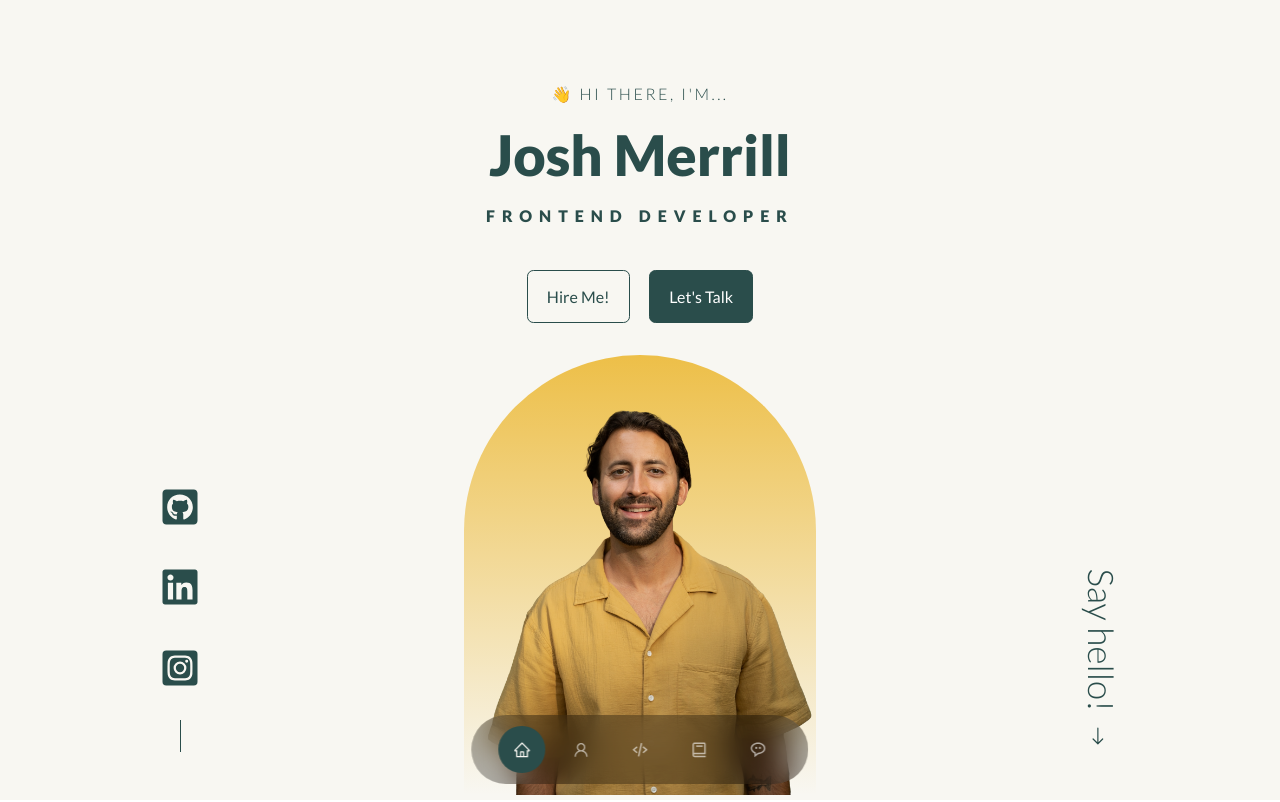
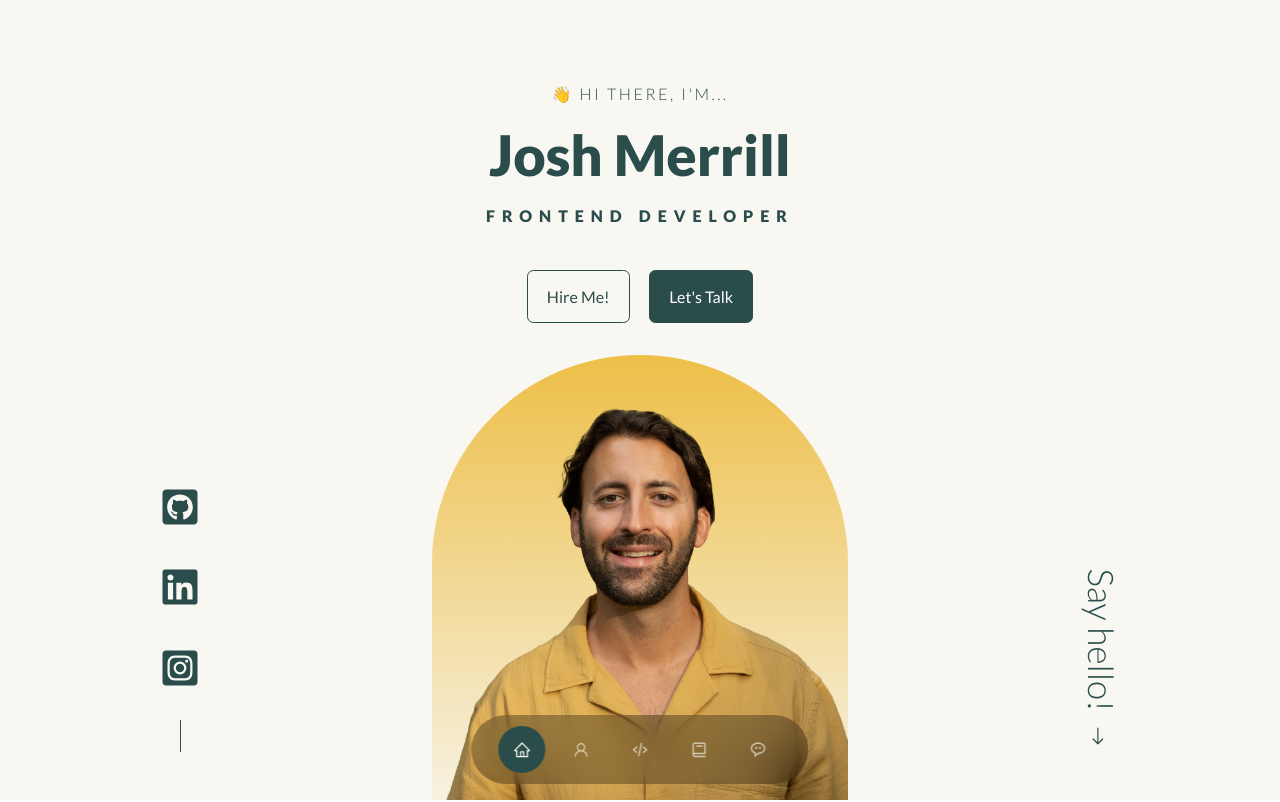
Before and after one commit to josh-merrill/personal-portfolio, a React (Vite) app: page / in a window 1280 px wide. Shown: the top 802 px of the page. Built offline with nearby package versions, Linux system fonts and the light colour scheme.

Commit message:
STYLE: Adjusting hero image

```diff
--- a/src/components/header/header.css
+++ b/src/components/header/header.css
@@ -46,7 +46,7 @@ h5:nth-of-type(2) {
 /* ========== ME ========== */
 .me {
   background: var(--color-gradient);
-  width: 22rem;
+  width: 26rem;
   height: auto;
   position: absolute;
   left: 50%;
```
Also changed, not shown: src/assets/me.jpg (deleted), src/assets/me.png.
